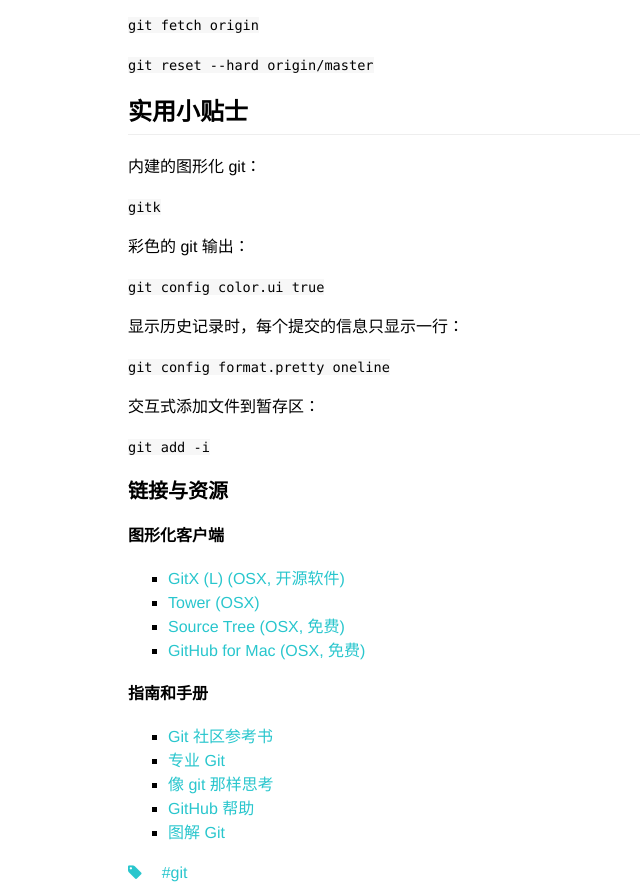
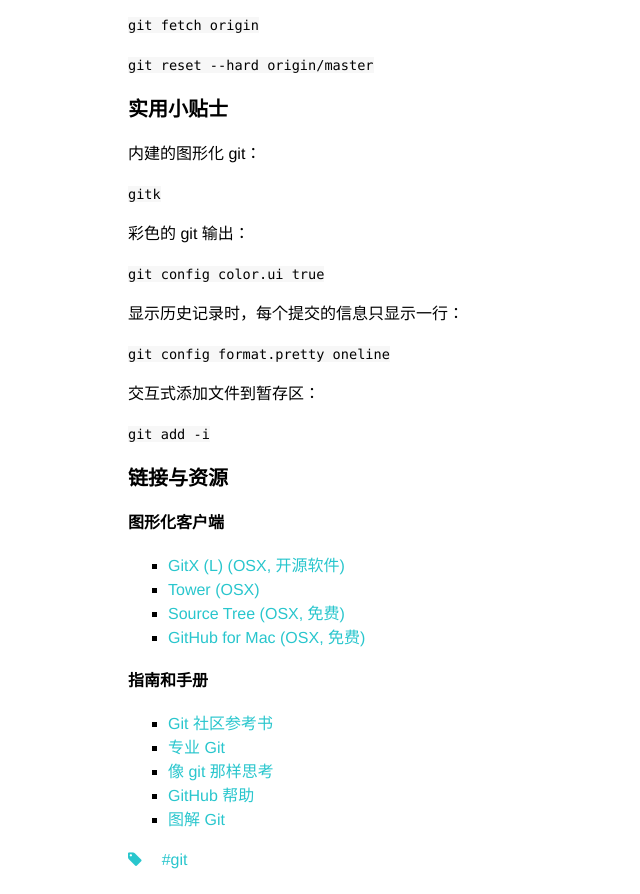
Before and after one commit to carlosxiao/carlosxiao.github.io, a plain HTML site: page 2017/05/27/git-simple-guide/index.html in a window 1280 px wide. Shown: the part 4624-5518 px from the top of the page, without its empty margins (0-640 px from the left). Drawn offline with nearby package versions, Linux system fonts and the light colour scheme; files that its build step writes are made by us from their sources; a script that the page names is missing.

Commit message:
Site updated: 2017-05-28 17:07:49

```diff
--- a/2017/05/27/git-simple-guide/index.html
+++ b/2017/05/27/git-simple-guide/index.html
@@ -209,7 +209,7 @@
 <p>假如你想丢弃你在本地的所有改动与提交，可以到服务器上获取最新的版本历史，并将你本地主分支指向它：</p>
 <p><code>git fetch origin</code></p>
 <p><code>git reset --hard origin/master</code></p>
-<h2 id="实用小贴士"><a href="#实用小贴士" class="headerlink" title="实用小贴士"></a>实用小贴士</h2><p>内建的图形化 git：</p>
+<h3 id="实用小贴士"><a href="#实用小贴士" class="headerlink" title="实用小贴士"></a>实用小贴士</h3><p>内建的图形化 git：</p>
 <p><code>gitk</code></p>
 <p>彩色的 git 输出：</p>
 <p><code>git config color.ui true</code></p>
```
